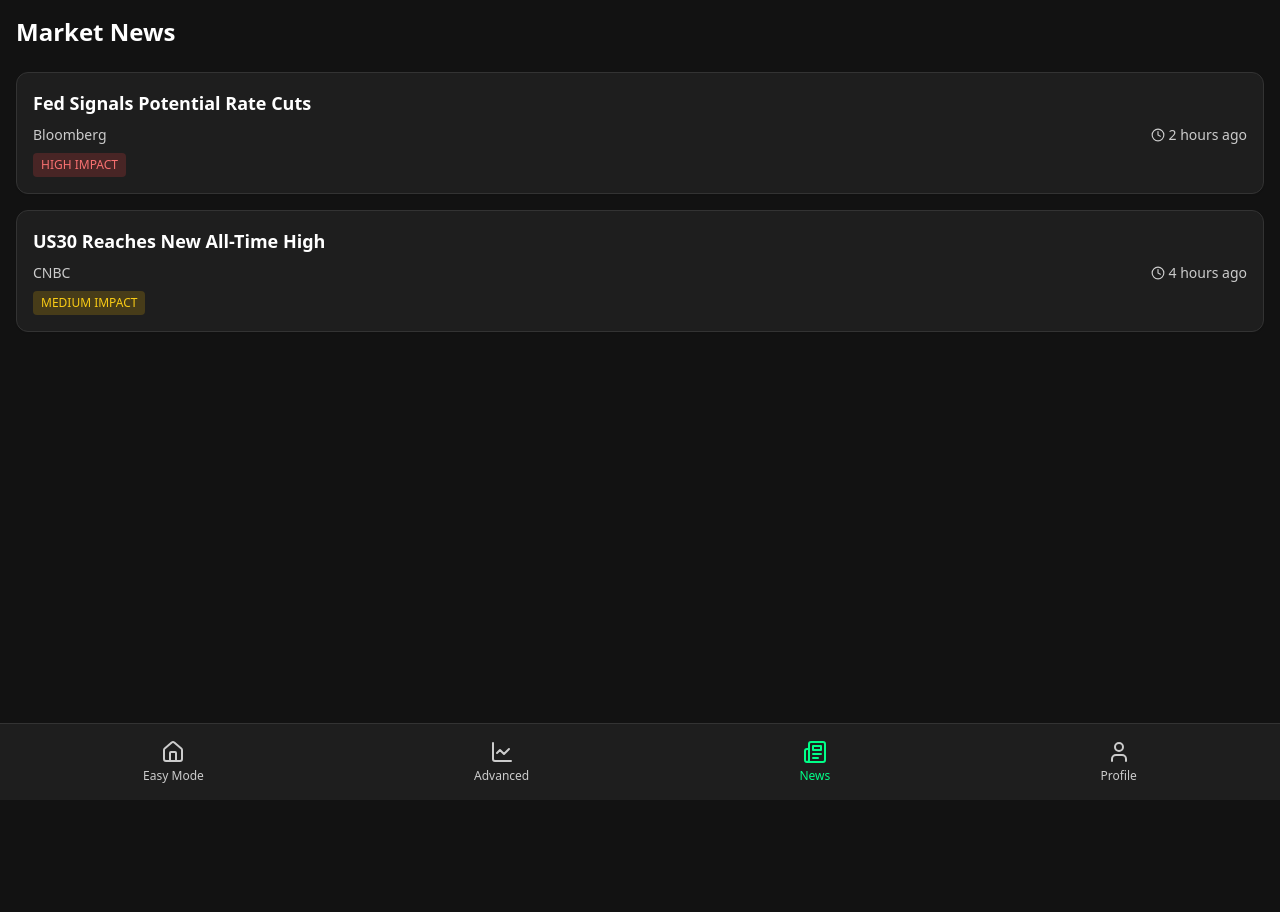
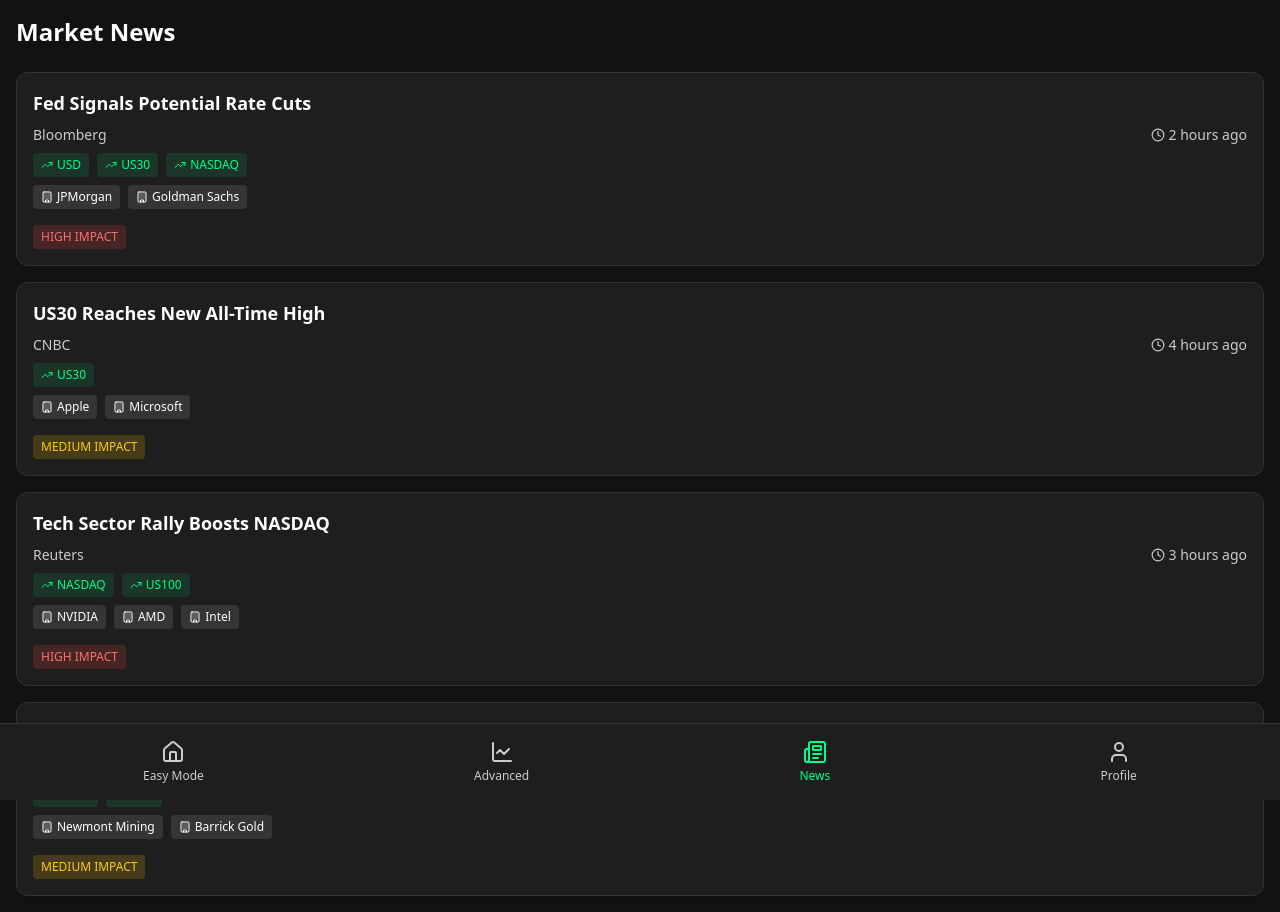
Before and after one commit to Ghostcebeats/tradexplorer-bot, a React (Vite) app: page /news in a window 1280 px wide. Shown: the top 912 px of the page. Before the commit the page ends 800 px from the top, so only its background shows below. Built offline with nearby package versions, Linux system fonts and the light colour scheme.

Commit message:
Increase News Search Functionality
Enhanced the news section to include search capabilities for all companies that impact various markets within the application.
[skip gpt_engineer]

```diff
--- a/src/pages/News.tsx
+++ b/src/pages/News.tsx
@@ -1,5 +1,5 @@
 import { Card } from "@/components/ui/card";
-import { Clock } from "lucide-react";
+import { Clock, TrendingUp, DollarSign, Building } from "lucide-react";
 
 const mockNews = [
   {
@@ -7,13 +7,41 @@ const mockNews = [
     source: "Bloomberg",
     time: "2 hours ago",
     impact: "high",
+    markets: ["USD", "US30", "NASDAQ"],
+    companies: ["JPMorgan", "Goldman Sachs"]
   },
   {
     title: "US30 Reaches New All-Time High",
     source: "CNBC",
     time: "4 hours ago",
     impact: "medium",
+    markets: ["US30"],
+    companies: ["Apple", "Microsoft"]
   },
+  {
+    title: "Tech Sector Rally Boosts NASDAQ",
+    source: "Reuters",
+    time: "3 hours ago",
+    impact: "high",
+    markets: ["NASDAQ", "US100"],
+    companies: ["NVIDIA", "AMD", "Intel"]
+  },
+  {
+    title: "Gold Prices Surge Amid Global Uncertainty",
+    source: "Financial Times",
+    time: "5 hours ago",
+    impact: "medium",
+    markets: ["GOLD", "USD"],
+    companies: ["Newmont Mining", "Barrick Gold"]
+  },
+  {
+    title: "US100 Technical Analysis Shows Bullish Pattern",
+    source: "MarketWatch",
+    time: "1 hour ago",
+    impact: "low",
+    markets: ["US100", "NASDAQ"],
+    companies: ["Tesla", "Meta", "Amazon"]
+  }
 ];
 
 const News = () => {
@@ -25,13 +53,38 @@ const News = () => {
         {mockNews.map((news, index) => (
           <Card key={index} className="p-4 bg-secondary animate-fade-in">
             <h3 className="text-lg font-semibold mb-2">{news.title}</h3>
-            <div className="flex justify-between items-center text-sm">
+            <div className="flex justify-between items-center text-sm mb-2">
               <span className="text-muted-foreground">{news.source}</span>
               <div className="flex items-center text-muted-foreground">
                 <Clock size={14} className="mr-1" />
                 {news.time}
               </div>
             </div>
+
+            <div className="flex flex-wrap gap-2 mb-2">
+              {news.markets.map((market, idx) => (
+                <span
+                  key={idx}
+                  className="flex items-center text-xs bg-primary/10 text-primary px-2 py-1 rounded"
+                >
+                  <TrendingUp size={12} className="mr-1" />
+                  {market}
+                </span>
+              ))}
+            </div>
+
+            <div className="flex flex-wrap gap-2 mb-2">
+              {news.companies.map((company, idx) => (
+                <span
+                  key={idx}
+                  className="flex items-center text-xs bg-secondary-foreground/10 text-secondary-foreground px-2 py-1 rounded"
+                >
+                  <Building size={12} className="mr-1" />
+                  {company}
+                </span>
+              ))}
+            </div>
+
             <div className={`mt-2 text-xs inline-block px-2 py-1 rounded ${
               news.impact === "high" ? "bg-red-500/20 text-red-400" :
               news.impact === "medium" ? "bg-yellow-500/20 text-yellow-400" :
```
